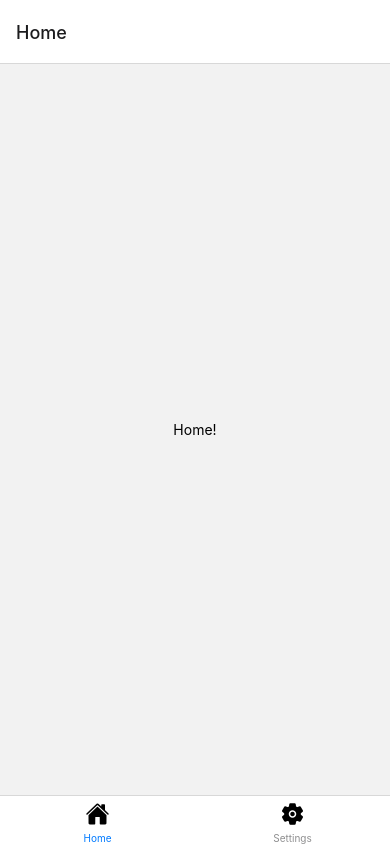
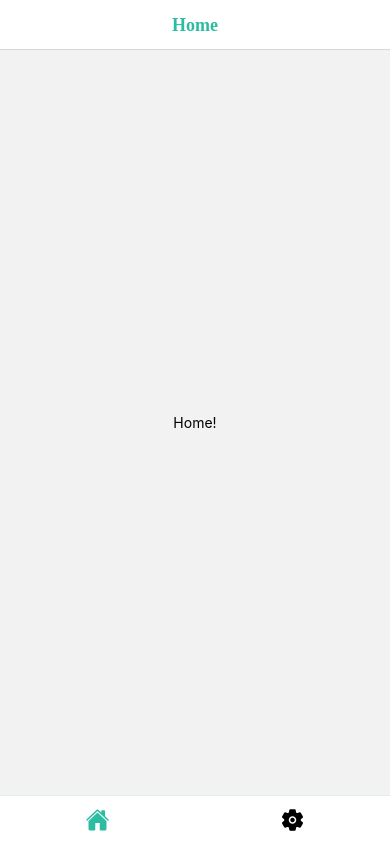
Before and after one commit to XiaoPiHong/ReactNativeDemo, a React Native app: screen / in a window 390 px wide. Built offline with nearby package versions, Linux system fonts and the light colour scheme.

Commit message:
feat: 增加主题

```diff
--- a/App.tsx
+++ b/App.tsx
@@ -10,6 +10,8 @@ import {Text, View} from "react-native";
 import {NavigationContainer} from "@react-navigation/native";
 import {createBottomTabNavigator} from "@react-navigation/bottom-tabs";
 import Icon from "@/components/Icon";
+import ThemeProvider, {useTheme} from "@/context/useThemeContext";
+import {typeVariants} from "@/theme";
 
 function HomeScreen() {
   return (
@@ -28,20 +30,40 @@ function SettingsScreen() {
 }
 
 const HomeIcon = ({focused}) => {
-  return <Icon name={"home"} />;
+  const {theme} = useTheme();
+  return <Icon name={"home"} color={focused ? theme.primary : void 0} />;
 };
 
 const SettingsIcon = ({focused}) => {
-  return <Icon name={"settings"} />;
+  const {theme} = useTheme();
+  return <Icon name={"settings"} color={focused ? theme.primary : void 0} />;
 };
 
 function App(): React.JSX.Element {
   const Tab = createBottomTabNavigator();
-
+  const {theme} = useTheme();
   return (
     <SafeAreaProvider>
+      <ThemeProvider>
         <NavigationContainer>
-        <Tab.Navigator>
+          <Tab.Navigator
+            screenOptions={{
+              tabBarStyle: {
+                backgroundColor: theme.cardBg,
+                borderTopColor: theme?.layoutBg,
+              },
+              tabBarInactiveTintColor: theme.color,
+              tabBarActiveTintColor: theme.primary,
+              headerStyle: {backgroundColor: theme.cardBg, height: 50},
+              headerTitleAlign: "center",
+              headerTitleStyle: {
+                fontFamily: typeVariants.titleLarge.fontFamily,
+                fontSize: 18,
+                color: theme.primary,
+                fontWeight: "bold",
+              },
+              tabBarShowLabel: false,
+            }}>
             <Tab.Screen
               name="Home"
               options={{
@@ -58,6 +80,7 @@ function App(): React.JSX.Element {
             />
           </Tab.Navigator>
         </NavigationContainer>
+      </ThemeProvider>
     </SafeAreaProvider>
   );
 }
--- a/src/components/Icon/index.tsx
+++ b/src/components/Icon/index.tsx
@@ -1,5 +1,5 @@
 import React from "react";
-import Ionicon from "react-native-vector-icons/Ionicons";
+import IonIcon from "react-native-vector-icons/Ionicons";
 import {ColorValue} from "react-native";
 
 const Icon = ({
@@ -11,7 +11,7 @@ const Icon = ({
   color?: ColorValue | number;
   size?: number;
 }) => {
-  return <Ionicon name={name} size={size} color={color} />;
+  return <IonIcon name={name} size={size} color={color} />;
 };
 
 export default Icon;
--- /dev/null
+++ b/src/context/useThemeContext.tsx
@@ -0,0 +1,43 @@
+import React from "react";
+import {themes, TTheme} from "@/theme";
+
+// Types
+export interface IThemeContext {
+  theme: TTheme;
+  setTheme: (value: TTheme) => void;
+}
+
+interface IThemeProvider {
+  children: React.ReactNode;
+}
+
+// Context
+const ThemeContext = React.createContext<IThemeContext>({
+  theme: themes.light,
+  setTheme: () => {},
+});
+
+// Provider to be used in index/App/or top of any parent
+const ThemeProvider = ({children}: IThemeProvider): JSX.Element => {
+  const [theme, setTheme] = React.useState(themes.light);
+  return (
+    <ThemeContext.Provider value={{theme, setTheme}}>
+      {children}
+    </ThemeContext.Provider>
+  );
+};
+
+// useTheme hook for easy access to theme and setTheme
+export const useTheme = () => {
+  const state = React.useContext(ThemeContext);
+
+  const {theme, setTheme} = state;
+
+  const toggleTheme = (v: boolean) => {
+    setTheme(v ? themes.dark : themes.light);
+  };
+
+  return {theme, toggleTheme};
+};
+
+export default ThemeProvider;
--- /dev/null
+++ b/src/theme/index.ts
@@ -0,0 +1,95 @@
+// Types
+interface TSpacing {
+  borderRadius: number;
+  layoutPaddingH: number;
+  containerPaddingV: number;
+  cardMarginB: number;
+}
+
+interface TTypeSizes {
+  FONT_SIZE_SMALL: number;
+  FONT_SIZE_MEDIUM: number;
+  FONT_SIZE_LARGE: number;
+  FONT_WEIGHT_LIGHT: number;
+  FONT_WEIGHT_MEDIUM: number;
+  FONT_WEIGHT_HEAVY: number;
+}
+
+export interface TTheme {
+  name: string;
+  color: string;
+  primary: string;
+  layoutBg: string;
+  cardBg: string;
+  cardBorderColor: string;
+  accent: string;
+  error: string;
+}
+
+interface TThemes {
+  light: TTheme;
+  dark: TTheme;
+}
+
+// Spacing:- Common margins and paddings
+const spacing: TSpacing = {
+  borderRadius: 16,
+  layoutPaddingH: 16,
+  containerPaddingV: 22,
+  cardMarginB: 16,
+};
+
+// Type Sizes:- Font sizes and weights
+const typeSizes: TTypeSizes = {
+  FONT_SIZE_LARGE: 16,
+  FONT_SIZE_MEDIUM: 14,
+  FONT_SIZE_SMALL: 12,
+  FONT_WEIGHT_LIGHT: 200,
+  FONT_WEIGHT_MEDIUM: 600,
+  FONT_WEIGHT_HEAVY: 700,
+};
+
+// Type Variants:- Font families
+const typeVariants = {
+  titleLarge: {
+    fontFamily: "Poppins-Bold",
+    fontSize: typeSizes.FONT_SIZE_LARGE,
+  },
+  titleSmall: {
+    fontFamily: "Poppins-Bold",
+    fontSize: typeSizes.FONT_SIZE_SMALL,
+  },
+  bodyMedium: {
+    fontFamily: "Poppins-Regular",
+    fontSize: typeSizes.FONT_SIZE_MEDIUM,
+  },
+  bodySmall: {
+    fontFamily: "Poppins-Regular",
+    fontSize: typeSizes.FONT_SIZE_SMALL,
+  },
+};
+
+const themes: TThemes = {
+  light: {
+    name: "light",
+    color: "#695D5D",
+    primary: "#2bbca2",
+    layoutBg: "#e0eeec",
+    cardBg: "#ffffff",
+    cardBorderColor: "#EEECEC",
+    accent: "#0071ff",
+    error: "#B00020",
+  },
+  dark: {
+    name: "dark",
+    color: "#ffffff",
+    primary: "#2bbca2",
+    layoutBg: "#121212",
+    cardBg: "#1e1e1e",
+    cardBorderColor: "#1A1A1A",
+    accent: "#0071ff",
+    error: "#B00020",
+  },
+};
+
+export {spacing, typeSizes, typeVariants, themes};
```
Also changed, not shown: .eslintrc.js. Lines whose indentation alone changed are shown as unchanged.
